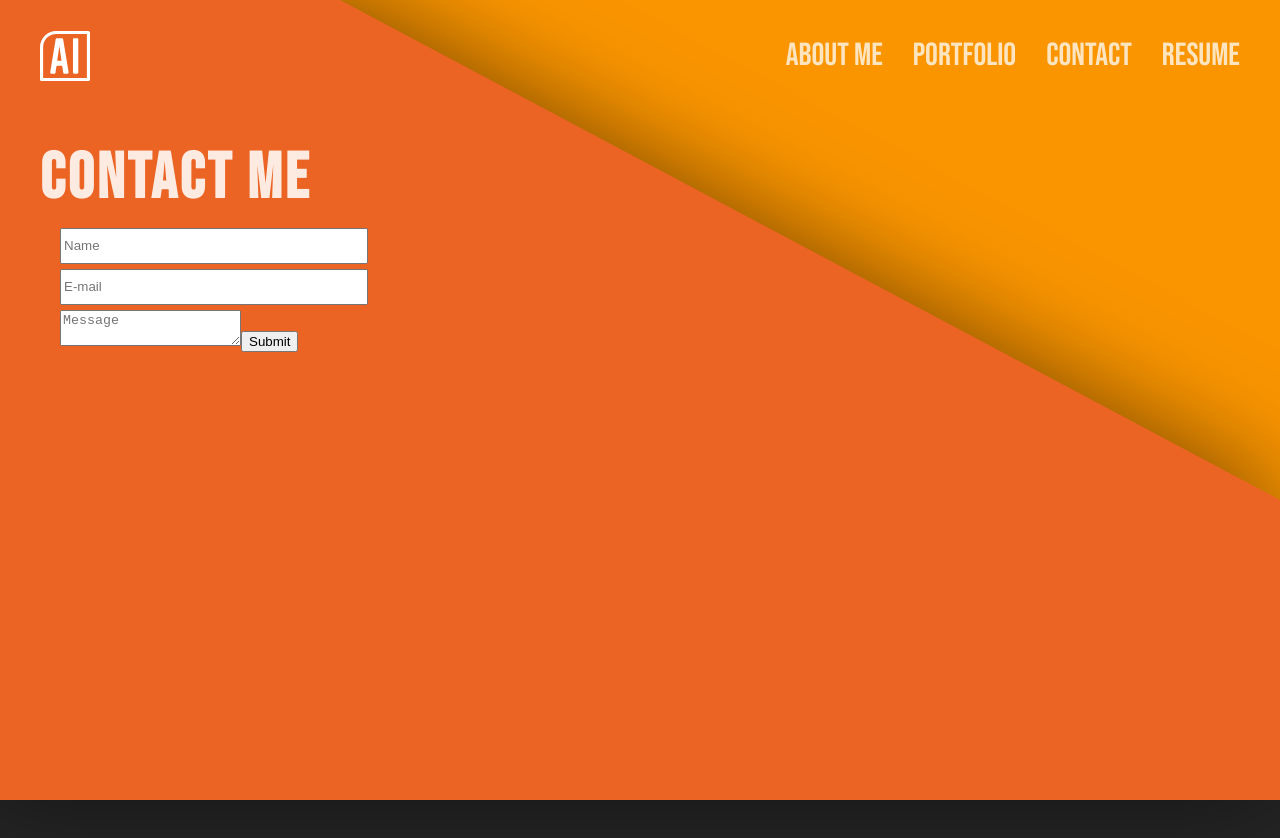
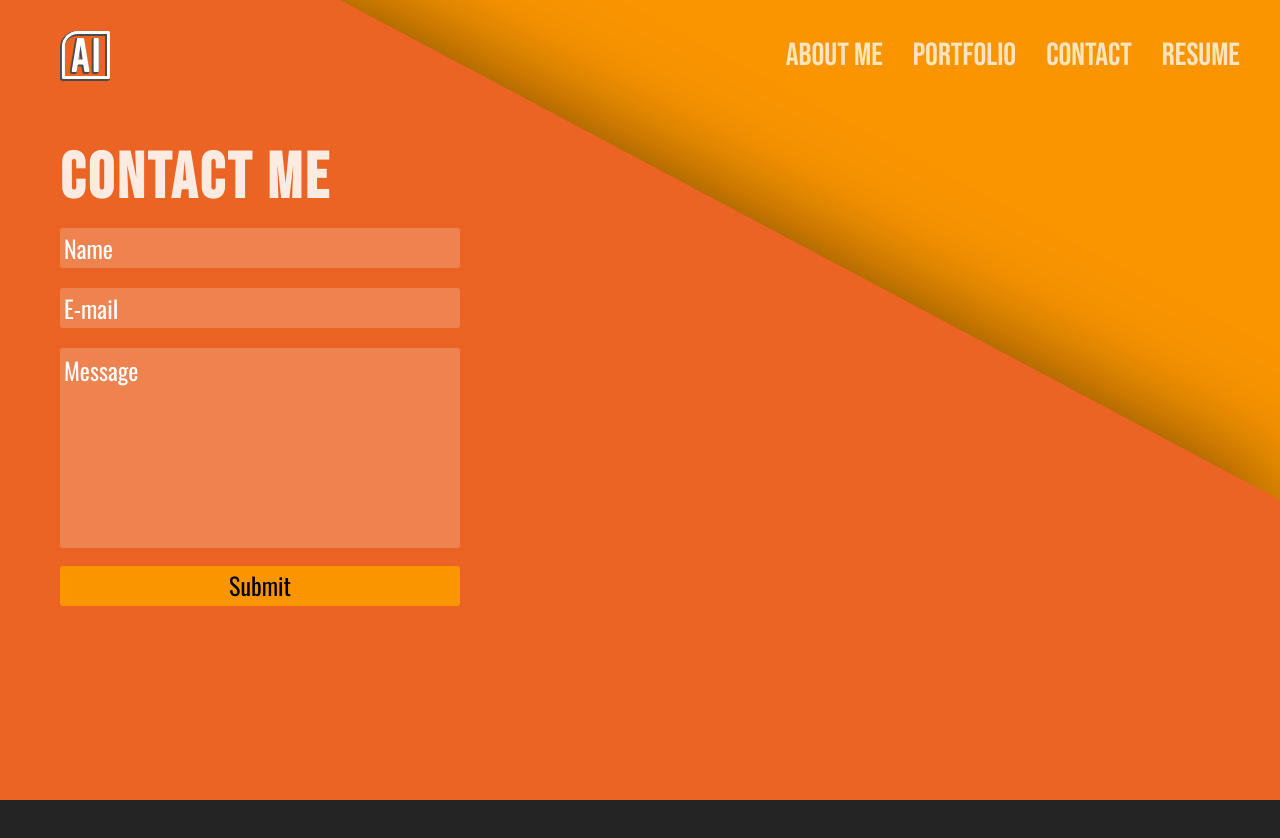
Before and after one commit to AdamIsitmez/portfolio, a React (Vite) app: page /contact in a window 1280 px wide. Shown: the top 838 px of the page. After the commit the page ends 800 px from the top, so only its background shows below. Built offline with nearby package versions, Linux system fonts and the light colour scheme.

Commit message:
added contact form

```diff
--- a/index.html
+++ b/index.html
@@ -7,8 +7,9 @@
   <meta name="viewport" content="width=device-width, initial-scale=1.0" />
   <link rel="preconnect" href="https://fonts.googleapis.com">
   <link rel="preconnect" href="https://fonts.gstatic.com" crossorigin>
-  <link href="https://fonts.googleapis.com/css2?family=Bebas+Neue&display=swap" rel="stylesheet">
-  <title>Vite + React</title>
+  <link href="https://fonts.googleapis.com/css2?family=Bebas+Neue&family=Oswald:wght@200..700&display=swap"
+    rel="stylesheet">
+  <title>Adam Isitmez</title>
 </head>
 
 <body>
--- a/src/components/Form/form.jsx
+++ b/src/components/Form/form.jsx
@@ -52,8 +52,6 @@ function Form() {
             return;
         }
 
-        alert(`Hello ${name}`);
-
         setName('');
         setMessage('');
         setEmail('');
@@ -69,6 +67,7 @@ function Form() {
                     type="text"
                     placeholder="Name"
                     required
+                    className='oswald'
                 />
                 <input
                     value={email}
@@ -77,6 +76,7 @@ function Form() {
                     type="email"
                     placeholder="E-mail"
                     required
+                    className='oswald'
                 />
                 <textarea
                     value={message}
@@ -85,10 +85,12 @@ function Form() {
                     type="text"
                     placeholder="Message"
                     required
+                    className='oswald'
                 />
-                <button type="submit">Submit</button>
+                <br />
+                <button className='submit-button oswald' type="submit">Submit</button>
             </form>
-            <span>{result}</span>
+            <span className='oswald-submit'>{result}</span>
             {errorMessage && (
                 <div>
                     <p className="error-text">{errorMessage}</p>
--- a/src/components/Form/styles.css
+++ b/src/components/Form/styles.css
@@ -1,11 +1,70 @@
+:root {
+    --color1: #fa9500;
+    --color3: #ff5900;
+
+}
+
 .form {
     margin: 20px;
 }
 
 .form input {
+    border-radius: 3px;
+    transition: border-color 0.5s;
+    transition: background-color 2s;
+    box-sizing: border-box;
+    color: white;
+    margin-bottom: 20px !important;
     display: block;
     margin-top: 5px;
     margin-bottom: 5px;
-    height: 30px;
-    width: 300px;
+    height: 40px;
+    width: 400px;
+    border: 2px solid transparent;
+    background-color: rgba(255, 255, 255, 0.2);
 }
+
+.form input::placeholder,
+.form textarea::placeholder {
+    color: white;
+}
+
+.form input:focus,
+.form textarea:focus {
+    transition: border-color 1s;
+    outline: none;
+    border: solid 2px white;
+    background-color: rgb(255, 147, 59);
+}
+
+.form textarea {
+    margin-bottom: 10px;
+    border-radius: 3px;
+    transition: border-color 0.5s ease;
+    border: 2px solid transparent;
+    box-sizing: border-box;
+    color: white;
+    height: 200px;
+    width: 400px;
+    resize: none;
+    background-color: rgba(255, 255, 255, 0.2);
+}
+
+.submit-button {
+    transition: border-color 0.3s ease;
+    border-radius: 3px;
+    border: solid 2px transparent;
+    width: 400px;
+    height: 40px;
+    line-height: 1.1rem;
+    background-color: var(--color1);
+}
+
+.submit-button:hover {
+    border: solid 2px white;
+}
+
+.submit-button:active {
+    background-color: #c47704;
+
+}
--- a/src/components/UI/Navbar.jsx
+++ b/src/components/UI/Navbar.jsx
@@ -5,7 +5,7 @@ export default function Nav({ links }) {
     <nav className="navbar">
       <div className="navbar-container">
         <Link className="logo-link" to="/">
-          <img className="navbar-logo" src="/src/assets/ai.svg" alt="logo of initial, A, I" />
+          <img className="navbar-logo" src="/src/assets/ai1.svg" alt="logo of initial, A, I" />
         </Link>
         <div className="nav-links">
           <ul className="link-list bebas-neue-navbar">
--- a/src/index.css
+++ b/src/index.css
@@ -10,18 +10,38 @@
   background-color: #242424;
 }
 
-.bebas-neue-h1 {
+.oswald,
+.oswald-submit {
+  font-family: "Oswald", sans-serif;
+  font-optical-sizing: auto;
+  font-weight: 400;
+  font-style: normal;
+  font-size: 1.5rem;
+}
+
+.oswald-submit {
+  margin: 20px;
+  letter-spacing: 0;
+}
+
+.bebas-neue-h1,
+.bebas-neue-navbar,
+.bebas-neue-form {
   font-family: "Bebas Neue", sans-serif;
   font-weight: 400;
   font-style: normal;
+}
+
+.bebas-neue-h1 {
   letter-spacing: 0.2rem;
 }
 
 .bebas-neue-navbar {
-  font-family: "Bebas Neue", sans-serif;
-  font-weight: 400;
-  font-style: normal;
   font-size: 2rem;
+}
+
+.bebas-neue-form {
+  font-size: 1.5rem;
 }
 
 
@@ -52,7 +72,7 @@ body {
   position: relative;
   display: flex;
   flex-direction: column;
-  height: 100vh;
+  height: calc(100vh - 150px);
   z-index: 2;
 }
 
@@ -71,6 +91,7 @@ body {
 
 .title,
 .home-title {
+  margin-left: 20px;
   position: relative;
   animation: titleEntry 2s ease forwards;
 }
@@ -83,6 +104,7 @@ body {
 }
 
 .logo-link {
+  margin-left: 20px;
   display: flex;
   place-items: center;
 }
```
Also changed, not shown: src/assets/ai1.svg (added).
